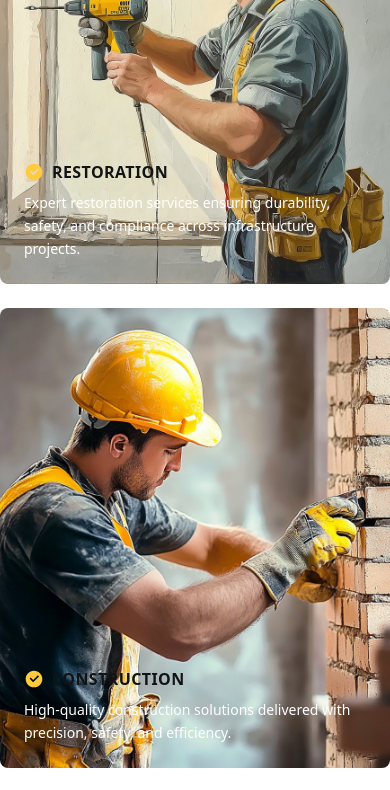
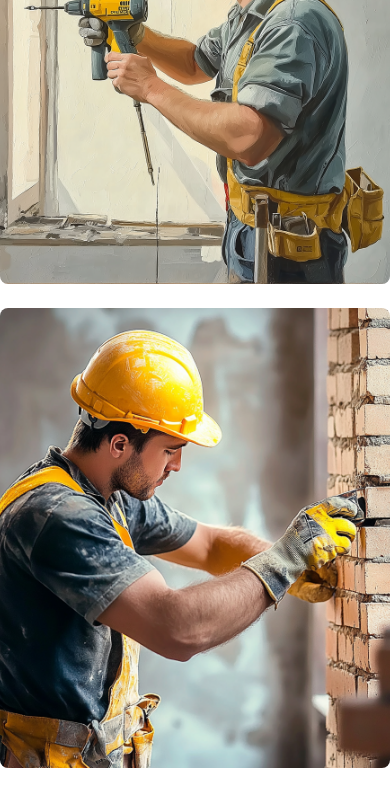
Before and after one commit to Desmond-netw/bradmore, a Next.js app: page / in a window 390 px wide. Shown: the part 5000-5790 px from the top of the page. Built offline with nearby package versions, Linux system fonts and the light colour scheme.

Commit message:
remove lg:opacity to opacity all

```diff
--- a/components/Work.jsx
+++ b/components/Work.jsx
@@ -68,7 +68,7 @@
               <div className="absolute inset-0 bg-black/50 opacity-0 group-hover:opacity-100 transition-opacity duration-300" />
 
               {/* Details */}
-              <div className="absolute bottom-0 left-0 right-0 z-10 p-6 text-white translate-y-10 lg:opacity-0 group-hover:translate-y-0 group-hover:opacity-100 transition-all duration-300">
+              <div className="absolute bottom-0 left-0 right-0 z-10 p-6 text-white translate-y-10 opacity-0 group-hover:translate-y-0 group-hover:opacity-100 transition-all duration-300">
                 <div className="  flex items-center gap-2 mb-2">
                   <RiCheckboxCircleFill className="text-accent text-xl" />
                   <h4 className="font-bold uppercase tracking-wide">
```
